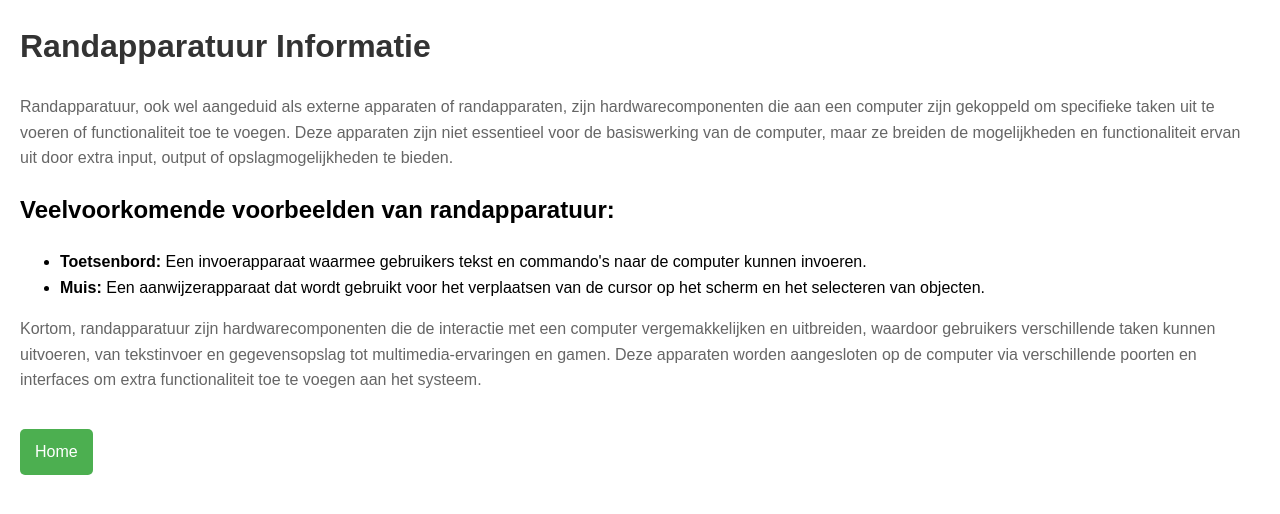
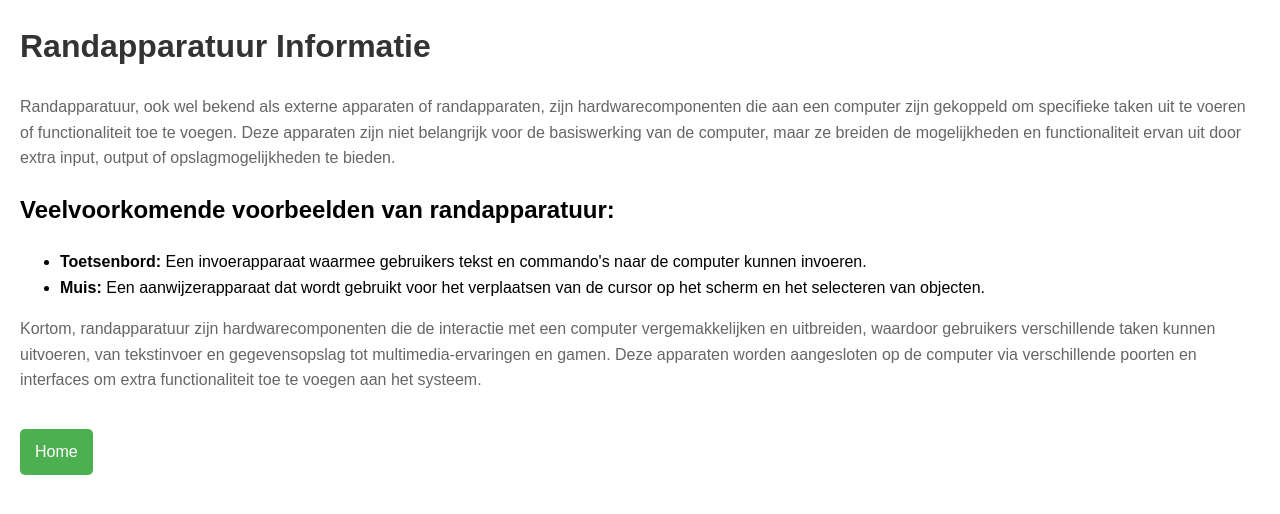
Before and after one commit to DavidAzier/DavidAzier.github.io, a plain HTML site: page randapparatuur.html in a window 1280 px wide. Drawn offline with Linux system fonts and the light colour scheme.

Commit message:
Update randapparatuur.html

```diff
--- a/randapparatuur.html
+++ b/randapparatuur.html
@@ -32,7 +32,7 @@
     <h1>Randapparatuur Informatie</h1>
 
     <p>
-        Randapparatuur, ook wel aangeduid als externe apparaten of randapparaten, zijn hardwarecomponenten die aan een computer zijn gekoppeld om specifieke taken uit te voeren of functionaliteit toe te voegen. Deze apparaten zijn niet essentieel voor de basiswerking van de computer, maar ze breiden de mogelijkheden en functionaliteit ervan uit door extra input, output of opslagmogelijkheden te bieden.
+        Randapparatuur, ook wel bekend als externe apparaten of randapparaten, zijn hardwarecomponenten die aan een computer zijn gekoppeld om specifieke taken uit te voeren of functionaliteit toe te voegen. Deze apparaten zijn niet belangrijk voor de basiswerking van de computer, maar ze breiden de mogelijkheden en functionaliteit ervan uit door extra input, output of opslagmogelijkheden te bieden.
     </p>
 
     <h2>Veelvoorkomende voorbeelden van randapparatuur:</h2>
@@ -40,7 +40,7 @@
     <ul>
         <li><strong>Toetsenbord:</strong> Een invoerapparaat waarmee gebruikers tekst en commando's naar de computer kunnen invoeren.</li>
         <li><strong>Muis:</strong> Een aanwijzerapparaat dat wordt gebruikt voor het verplaatsen van de cursor op het scherm en het selecteren van objecten.</li>
-        <!-- Voeg hier de rest van de lijstitems toe -->
+
     </ul>
 
     <p>
```
